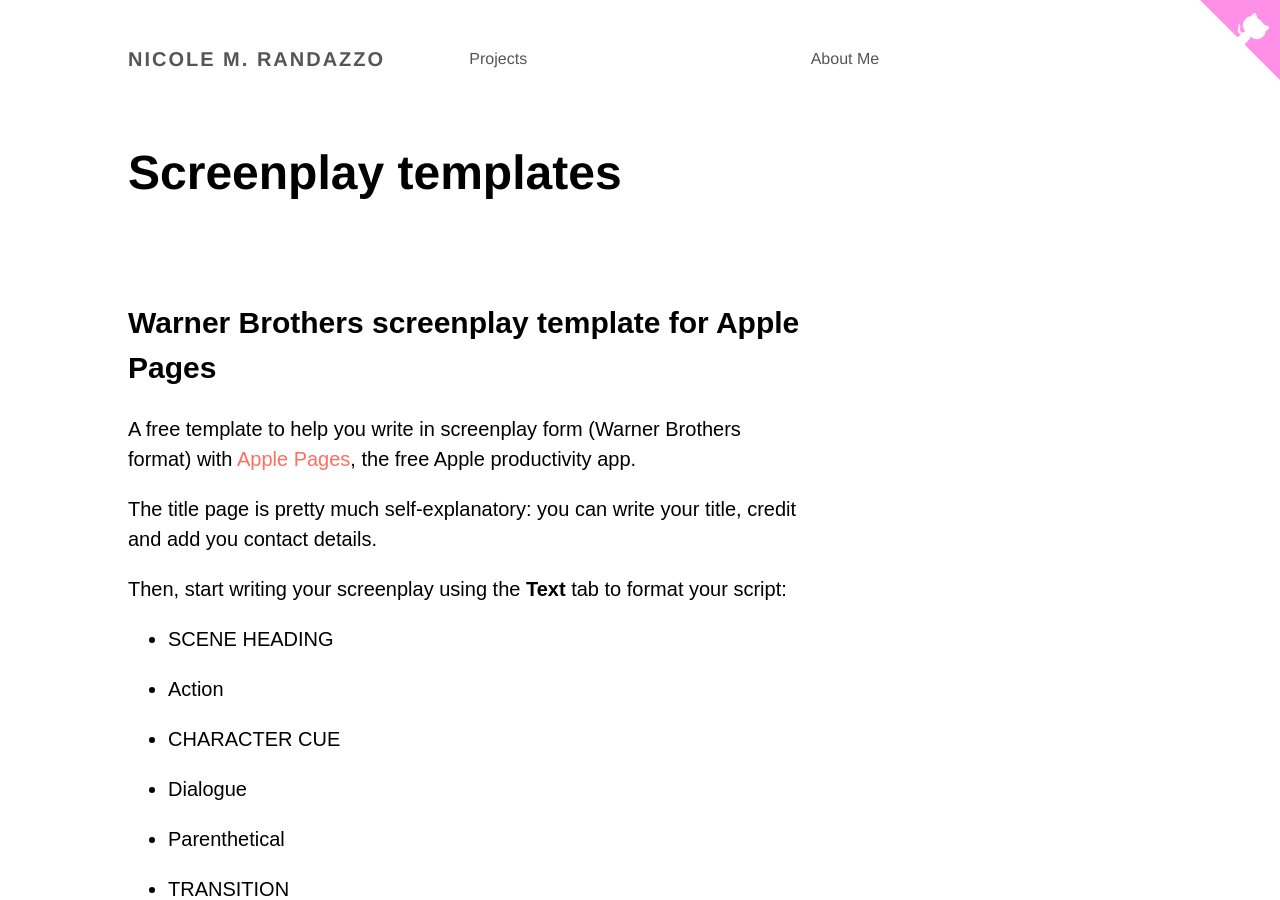
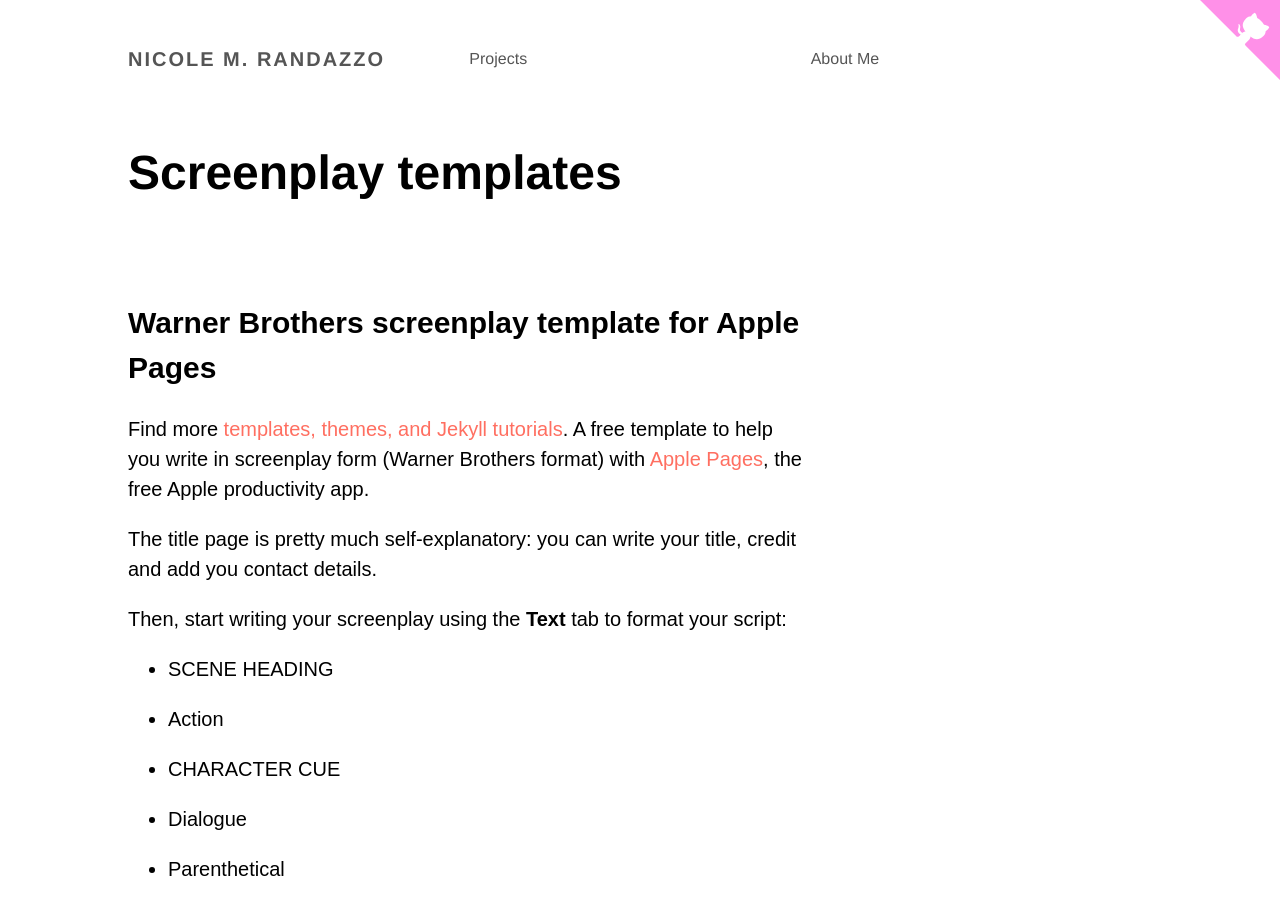
Before and after one commit to NicoleMRandazzo/nicolemrandazzo.github.io, a Jekyll site: the page built from _products/Screenplay-template-for-Apple-Pages-Warner-Brothers.md, in a window 1280 px wide and 900 px high. Built offline with Jekyll 4.4.1, drawn with Linux system fonts in a browser that asks for light colours.

Commit message:
Update Screenplay-template-for-Apple-Pages-Warner-Brothers.md

```diff
--- a/_products/Screenplay-template-for-Apple-Pages-Warner-Brothers.md
+++ b/_products/Screenplay-template-for-Apple-Pages-Warner-Brothers.md
@@ -13,7 +13,7 @@ image: /images/templates/screenplay/Screenplay_Warner_Brothers_template.png
 ---
 
 ## Warner Brothers screenplay template for Apple Pages
-
+Find more [templates, themes, and Jekyll tutorials](https://jekyllrb.com/resources/).
 A free template to help you write in screenplay form (Warner Brothers format) with [Apple Pages](https://www.apple.com/pages/), the free Apple productivity app.
 
 The title page is pretty much self-explanatory: you can write your title, credit and add you contact details.
```
